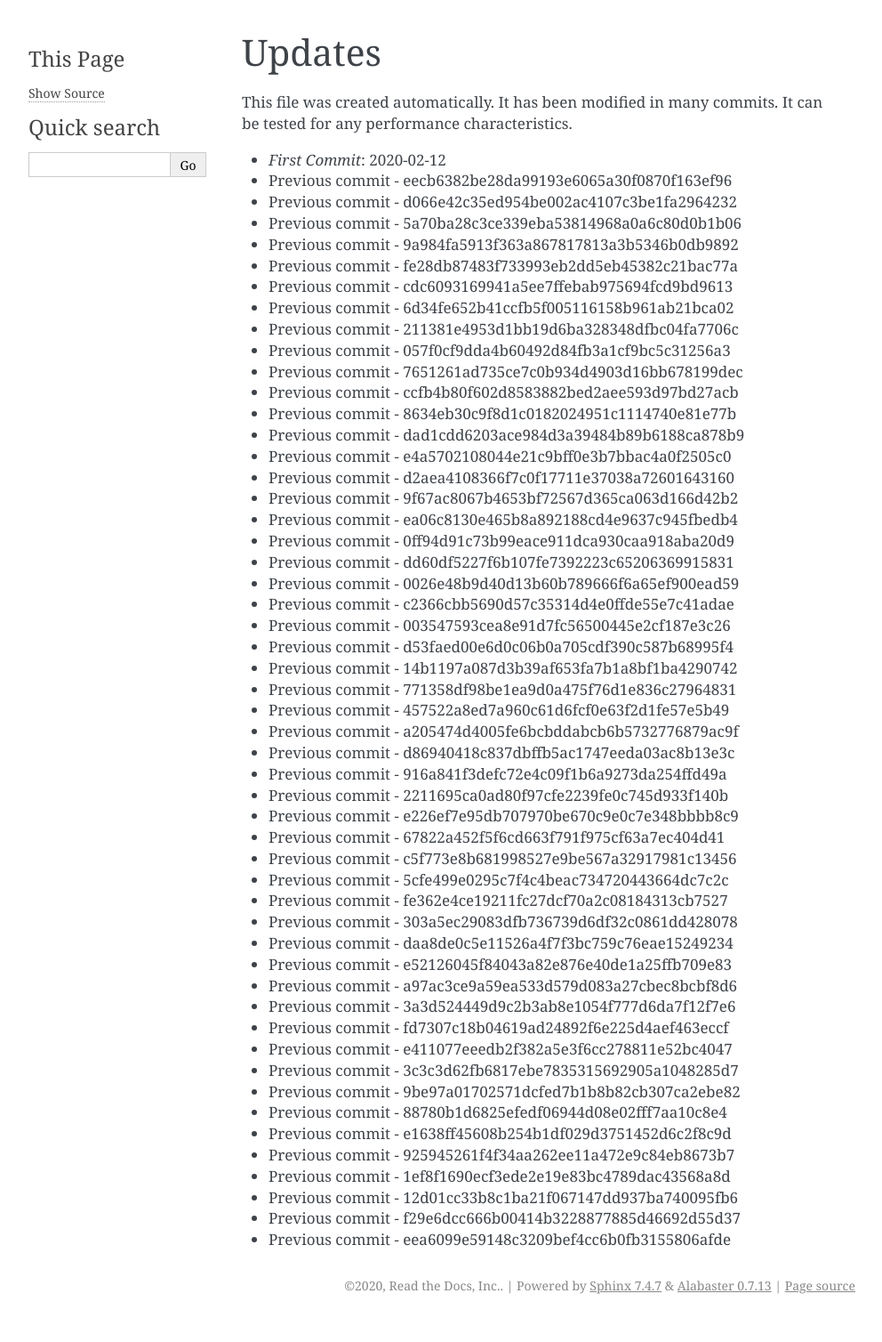
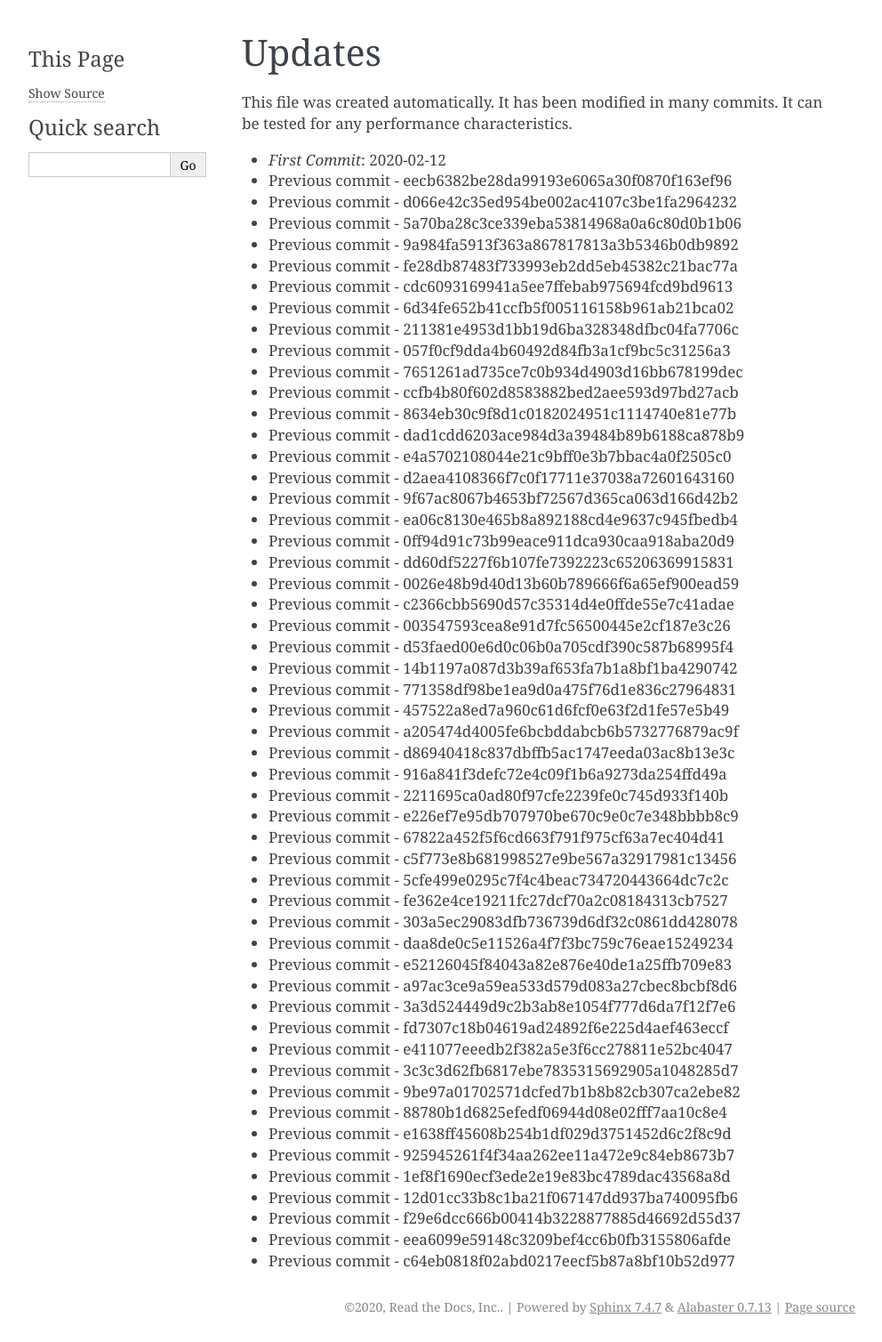
Before and after one commit to readthedocs/rtd-git-stresstest, a Sphinx documentation site: the page built from docs/updates.rst, in a window 1280 px wide. Shown: the whole page at 89% size, without its empty margins (148-1140 px from the left). Built offline with Sphinx 7.4.7, drawn with Linux system fonts in a browser that asks for light colours; before the commit the page ends 1484 px from its top, so only the background shows below that.

Commit message:
Generating commit from previous: c64eb0818f02abd0217eecf5b87a8bf10b52d977

```diff
--- a/docs/updates.rst
+++ b/docs/updates.rst
@@ -57,3 +57,4 @@ It can be tested for any performance characteristics.
 * Previous commit - 12d01cc33b8c1ba21f067147dd937ba740095fb6
 * Previous commit - f29e6dcc666b00414b3228877885d46692d55d37
 * Previous commit - eea6099e59148c3209bef4cc6b0fb3155806afde
+* Previous commit - c64eb0818f02abd0217eecf5b87a8bf10b52d977
```
